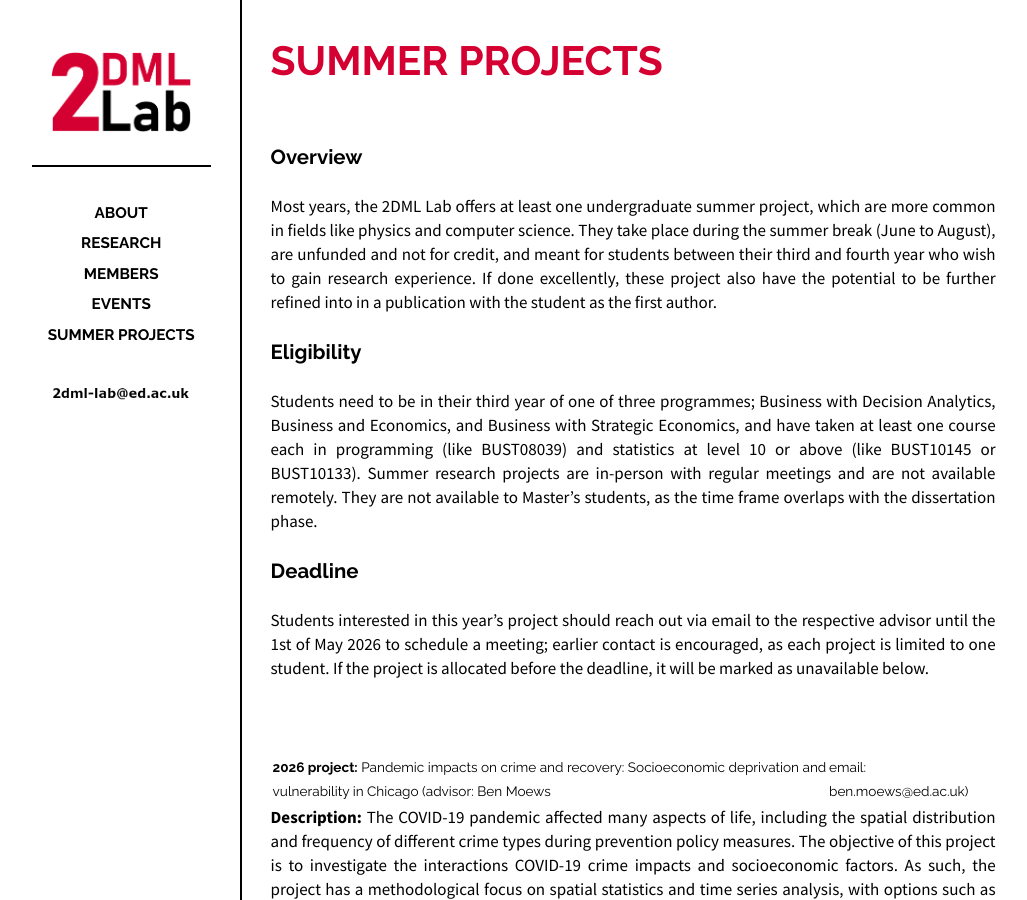
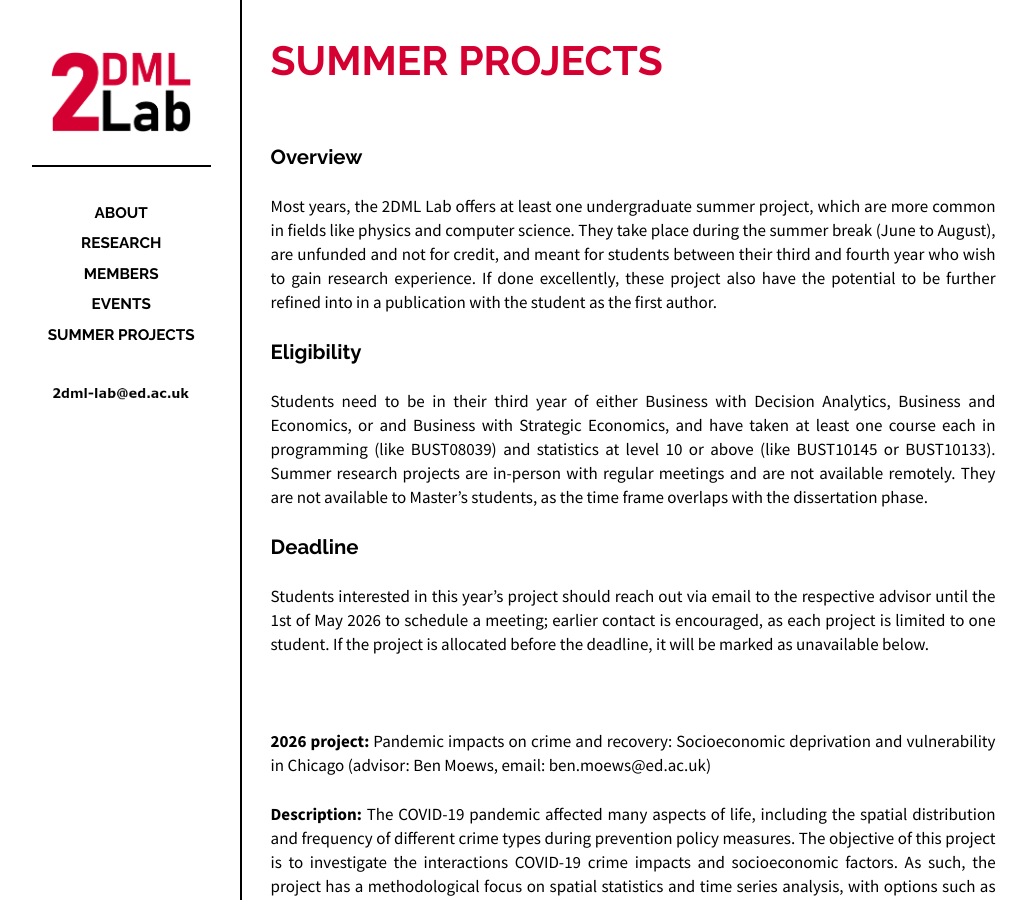
Before and after one commit to 2dml-lab/2dml-lab.github.io, a Jekyll site: the page built from _posts/2024-01-31-summer_projects.md, in a window 1280 px wide. Shown: the whole page, without its empty margins (118-1145 px from the left). Built offline with Jekyll 4.4.1, drawn with Linux system fonts in a browser that asks for light colours.

Commit message:
Update 2024-01-31-summer_projects.md

```diff
--- a/_posts/2024-01-31-summer_projects.md
+++ b/_posts/2024-01-31-summer_projects.md
@@ -14,7 +14,7 @@ Most years, the 2DML Lab offers at least one undergraduate summer project, which
 
 ## Eligibility
 
-Students need to be in their third year of one of three programmes; Business with Decision Analytics, Business and Economics, and Business with Strategic Economics, and have taken at least one course each in programming (like BUST08039) and statistics at level 10 or above (like BUST10145 or BUST10133). Summer research projects are in-person with regular meetings and are not available remotely. They are not available to Master's students, as the time frame overlaps with the dissertation phase.
+Students need to be in their third year of either Business with Decision Analytics, Business and Economics, or and Business with Strategic Economics, and have taken at least one course each in programming (like BUST08039) and statistics at level 10 or above (like BUST10145 or BUST10133). Summer research projects are in-person with regular meetings and are not available remotely. They are not available to Master's students, as the time frame overlaps with the dissertation phase.
 
 ## Deadline
 
@@ -22,7 +22,7 @@ Students interested in this year's project should reach out via email to the res
 
 <br>
 
-**2026 project:** Pandemic impacts on crime and recovery: Socioeconomic deprivation and vulnerability in Chicago (advisor: Ben Moews | email: ben.moews@ed.ac.uk)
+**2026 project:** Pandemic impacts on crime and recovery: Socioeconomic deprivation and vulnerability in Chicago (advisor: Ben Moews, email: ben.moews@ed.ac.uk)
 
 **Description:** The COVID-19 pandemic affected many aspects of life, including the spatial distribution and frequency of different crime types during prevention policy measures. The objective of this project is to investigate the interactions COVID-19 crime impacts and socioeconomic factors. As such, the project has a methodological focus on spatial statistics and time series analysis, with options such as cluster analysis as part of unsupervised machine learning. Students will be provided with fine-grained spatio-temporal data on crime incident reports for the City of Chicago, while socioeconomic hardship data is availale through the American Community Survey 5-Year Estimates.
 
```
